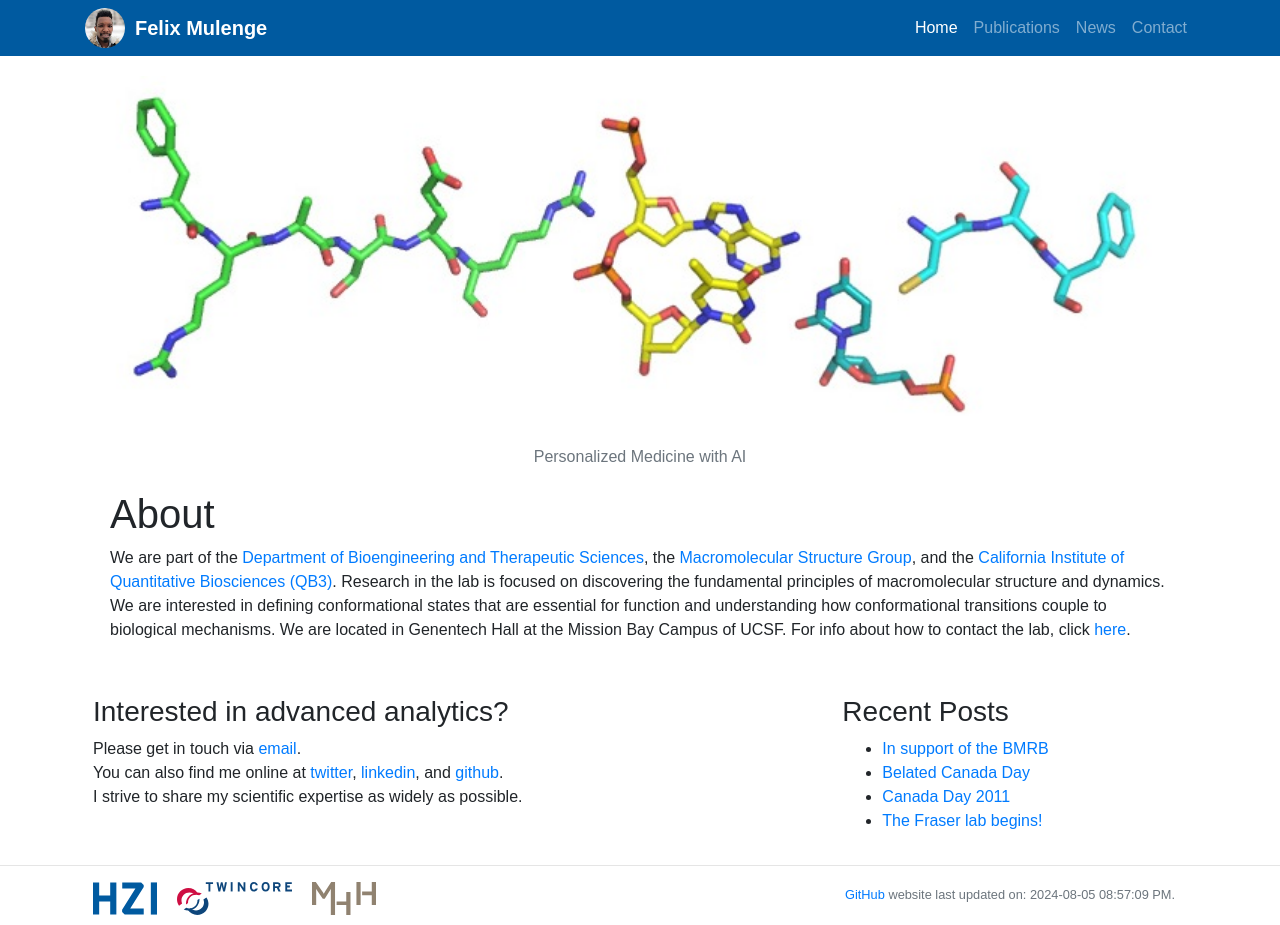
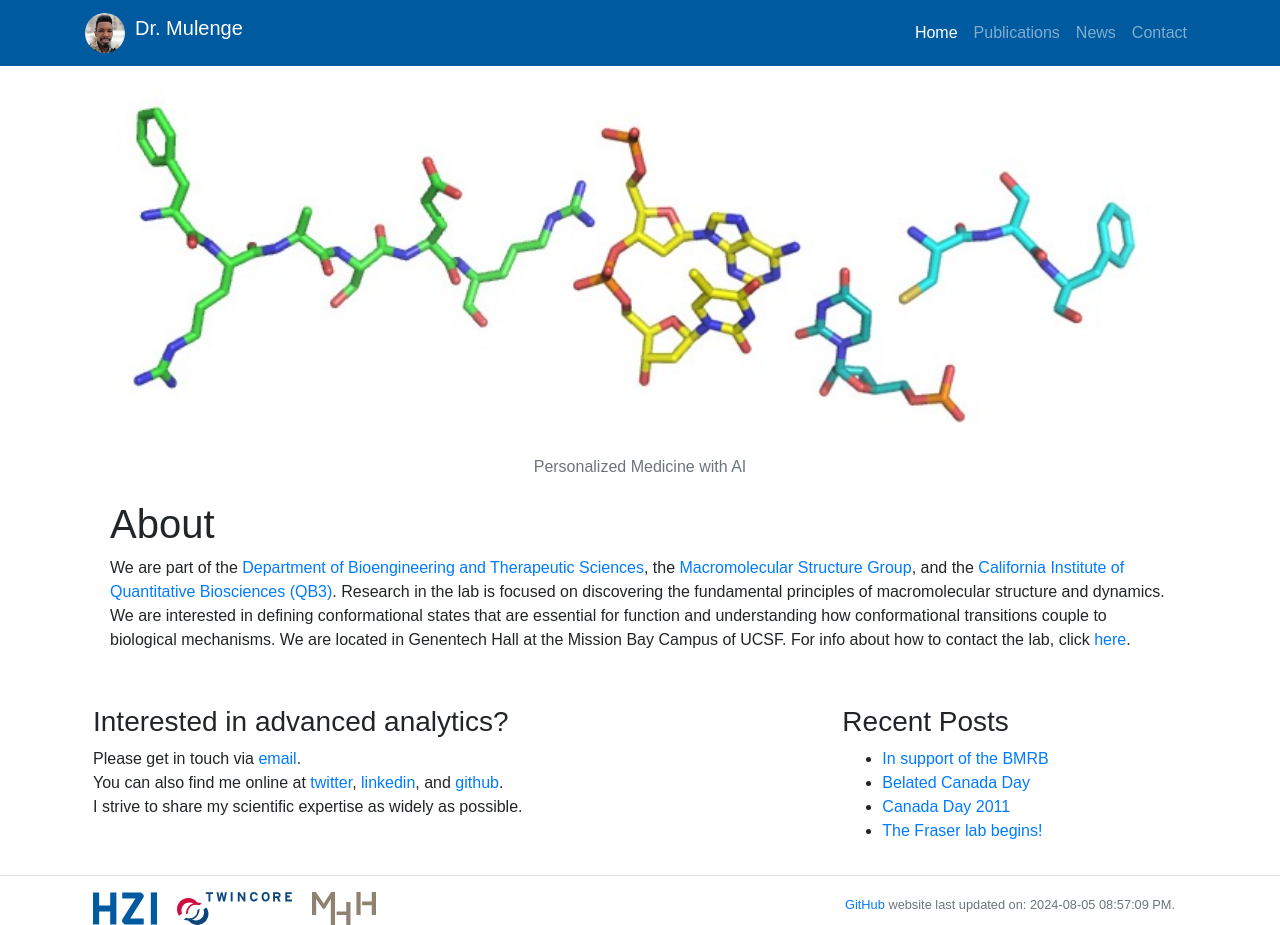
Before and after one commit to fmulenge/fmulenge.github.io, a Jekyll site: the page built from index.md, in a window 1280 px wide. Built offline with Jekyll 4.4.1, drawn with Linux system fonts in a browser that asks for light colours.

Commit message:
Update header.html

```diff
--- a/_includes/header.html
+++ b/_includes/header.html
@@ -24,8 +24,10 @@
     <!-- Static navbar -->
     <nav class="navbar navbar-expand-lg navbar-dark" style="background-color: #005AA0">
       <div class="container">
-        <a href="#"><img class="avatar" src="/static/img/logo/host_logo.jpg" style="margin-right:10px" alt=""></a>
-        <a class="navbar-brand" style="font-weight:bold" href="/">{{site.name}}</a>
+        <a class="navbar-brand" href="#">
+          <img class="avatar" src="/static/img/logo/host_logo.jpg" style="margin-right:10px" alt="">
+          Dr. Mulenge
+        </a>
         <button type="button" class="navbar-toggler" data-toggle="collapse" data-target="#navbarContent" aria-controls="navbarContent" aria-expanded="false" aria-label="Toggle navigation">
           <span class="navbar-toggler-icon"></span>
         </button>
```
